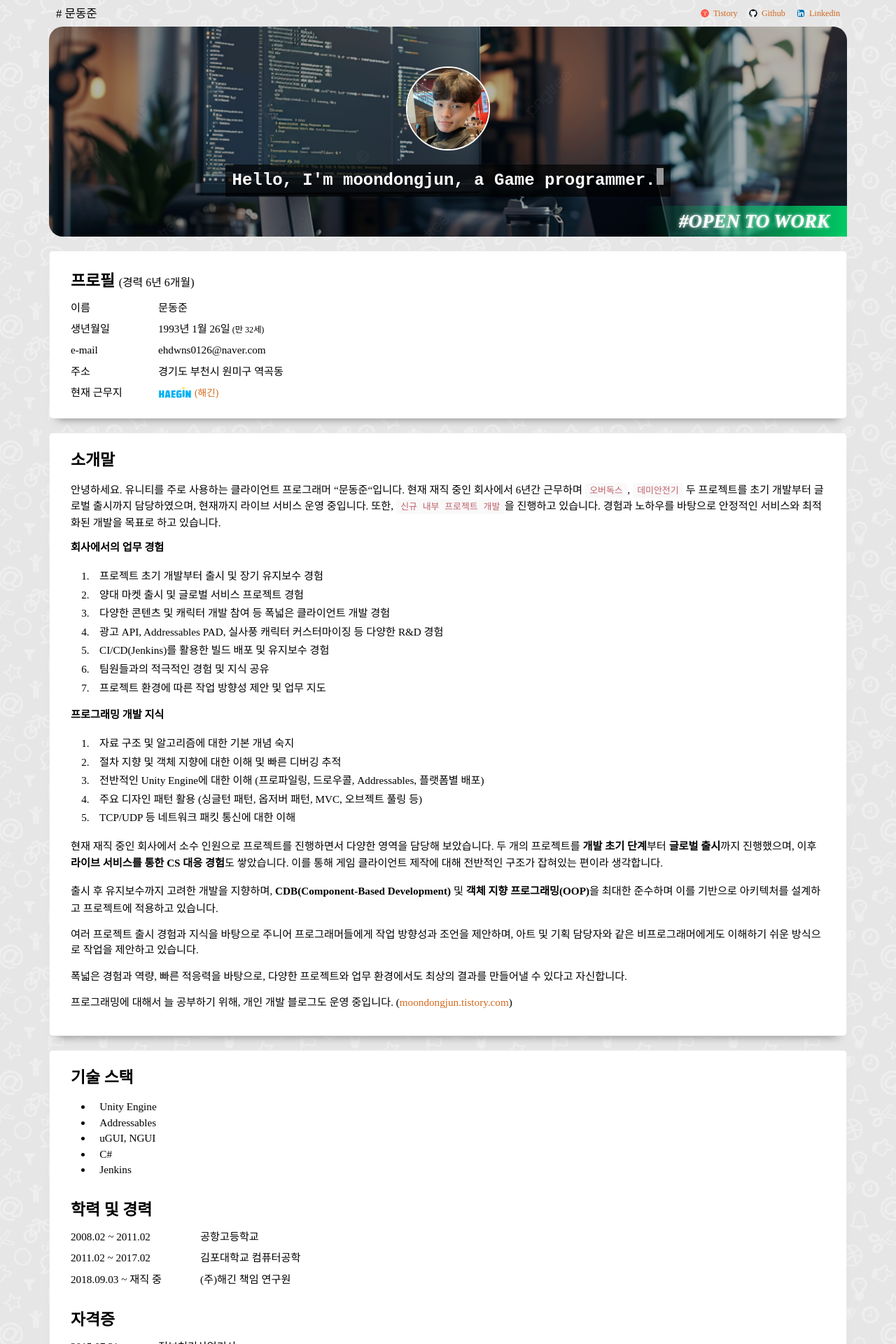
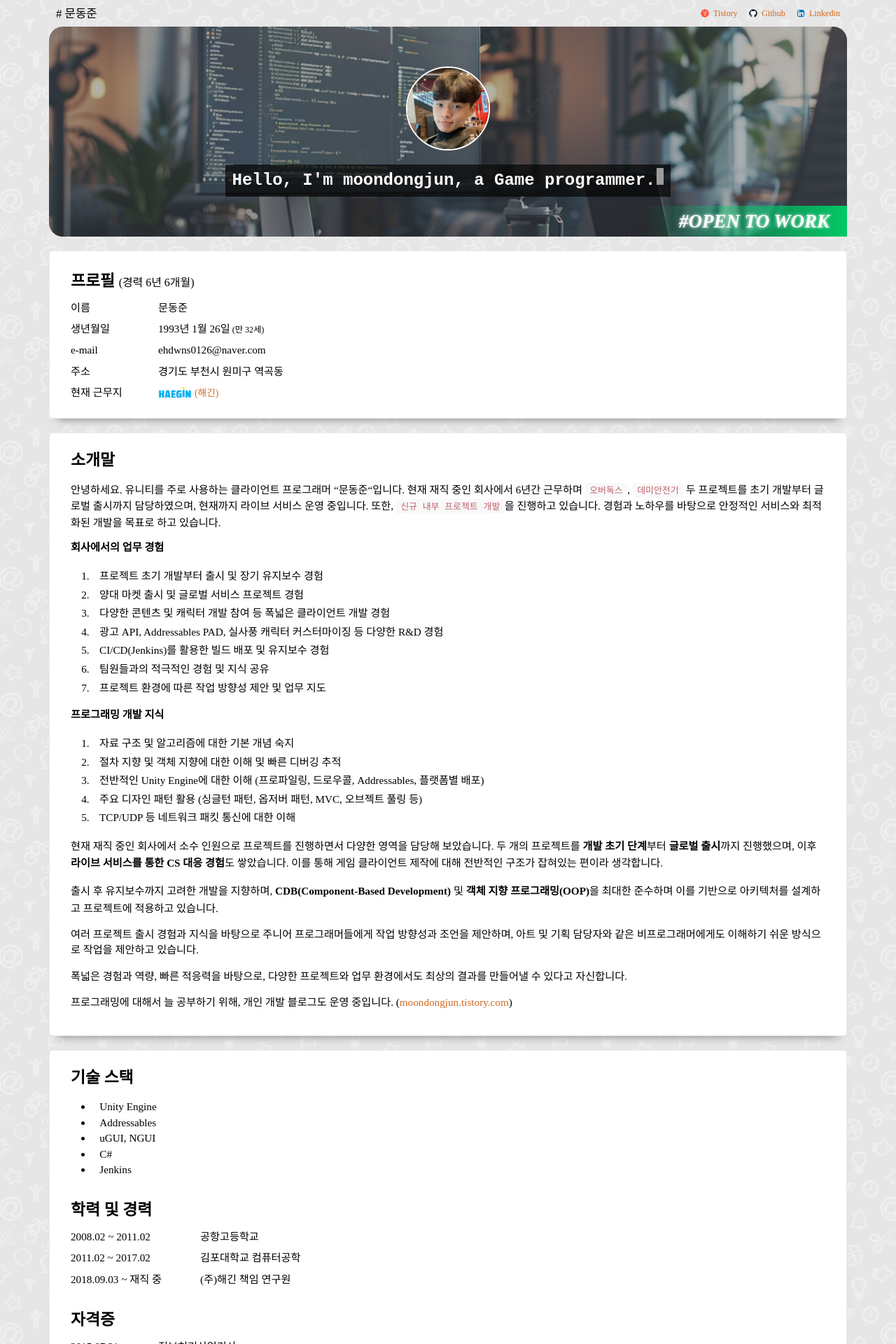
Before and after one commit to MDJ0126/Resume, a Jekyll site: the page built from index.html, in a window 1280 px wide. Shown: the top 1920 px of the page at 70% size. Built offline with Jekyll 4.4.1, drawn with Linux system fonts in a browser that asks for light colours; some web fonts are replaced.

Commit message:
타이틀 배경 커버 색상 수정

```diff
--- a/_sass/_title.scss
+++ b/_sass/_title.scss
@@ -32,7 +32,7 @@
         left: 0;
         right: 0;
         bottom: 0;
-        background-color: rgba(0, 0, 0, 0.3);
+        background-color: rgba(85, 85, 85, 0.45);
         border-radius: 20px;
 
         @media (max-width: $mobile-width) {
```
